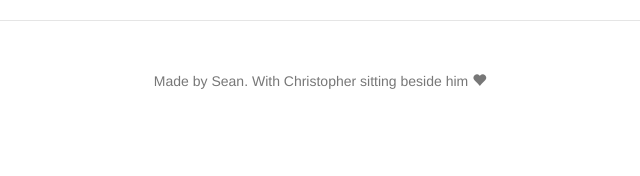
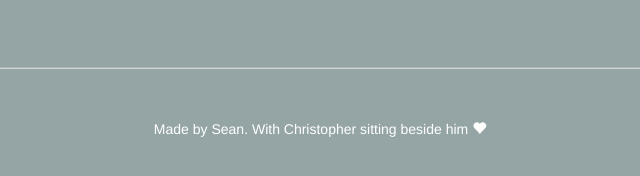
Before and after one commit to seanmheff/Winona-Drive-Streetcar-ETA, a website: page app/index.html in a window 1280 px wide. Shown: the whole page, without its empty margins (320-960 px from the left). Drawn offline with nearby package versions, Linux system fonts and the light colour scheme; some packages are replaced by stand-ins of ours; files that its build step writes are made by us from their sources; no server answers; a script that the page names is missing.

Commit message:
Adds some styling to the main page Adds functionality to switch between eastbound and westbound every few seconds

```diff
--- a/app/index.html
+++ b/app/index.html
@@ -22,11 +22,12 @@
 
     <!-- Add your site or application content here -->
     <div class="container">
+      <div class="timer">
+        <div ng-include="'views/main.html'" ng-controller="MainCtrl"></div>
 
-      <div ng-include="'views/main.html'" ng-controller="MainCtrl"></div>
-
-      <div class="footer">
-        <p class="text-center">Made by Sean. With Christopher sitting beside him <span class="glyphicon glyphicon-heart"></span></p>
+        <div class="footer">
+          <p class="text-center">Made by Sean. With Christopher sitting beside him <span class="glyphicon glyphicon-heart"></span></p>
+        </div>
       </div>
     </div>
 
--- a/app/styles/main.scss
+++ b/app/styles/main.scss
@@ -9,6 +9,8 @@ html, body {
 body {
   padding-top: 20px;
   padding-bottom: 20px;
+  background-color: #95A5A6;
+  color: #FFF;
 }
 
 h1 {
@@ -23,14 +25,20 @@ li {
   font-size: 8.0vh;
 }
 
+.timer{
+  position: relative;
+  top: 50%;
+  transform: translateY(25%);
+}
+
 .big-time {
   font-size: 32.0vh;
 }
 
 .footer {
+  margin-top:30px;
   padding-left: 15px;
   padding-right: 15px;
   padding-top: 50px;
-  color: #777;
   border-top: 1px solid #e5e5e5;
 }
```
Also changed, not shown: app/views/main.html (+2 -2 lines).
